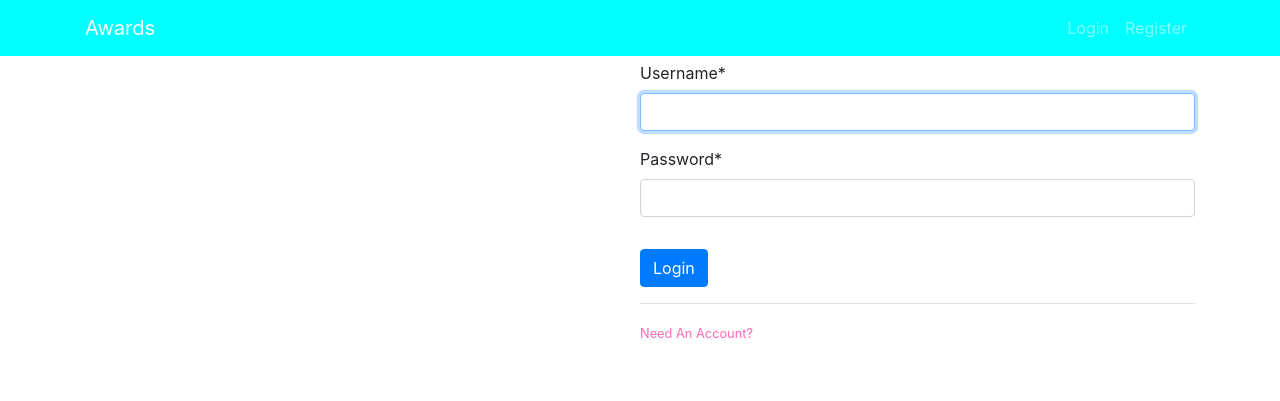
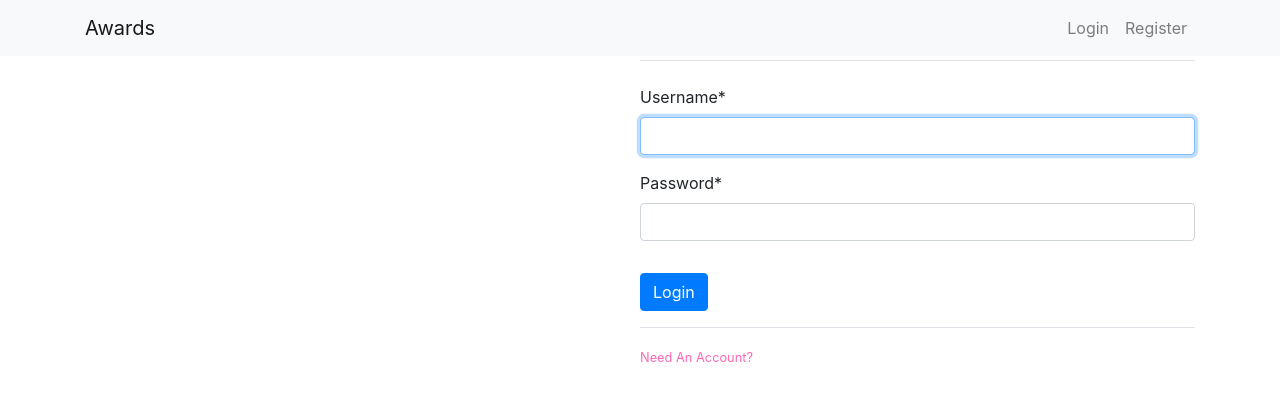
Before and after one commit to Nelsonkioko/Awards, a Django app: page / in a window 1280 px wide. Shown: the top 401 px of the page. Run offline with Django 3.2, Linux system fonts and the light colour scheme; some libraries are stand-ins or nearby versions.

Commit message:
change navbar

```diff
--- a/awards/static/Insta/main.css
+++ /dev/null
@@ -1,3 +0,0 @@
-a  {
-  color: #ffff;
-}
--- /dev/null
+++ b/awards/static/awards/main.css
@@ -0,0 +1,3 @@
+.link  {
+  color: hotpink;
+}
--- a/awards/templates/awards/base2.html
+++ b/awards/templates/awards/base2.html
@@ -11,7 +11,7 @@
     <link rel="stylesheet" href="https://maxcdn.bootstrapcdn.com/bootstrap/4.0.0/css/bootstrap.min.css" integrity="sha384-Gn5384xqQ1aoWXA+058RXPxPg6fy4IWvTNh0E263XmFcJlSAwiGgFAW/dAiS6JXm" crossorigin="anonymous">
 
     <link rel="stylesheet" type="text/css" href="{% static 'awards/main.css' %}">
-
+d
     {% if title %}
         <title>Awards {{ title }}</title>
     {% else %}
@@ -20,7 +20,7 @@
 </head>
 <body class="" style="background-image: url('');background-size: cover;background-attachment: fixed; background-repeat: no-repeat;">
     <header class="site-header">
-      <nav class="navbar navbar-expand-md navbar-dark bg-steel fixed-top" style="background-color: cyan">
+      <nav class="navbar navbar-expand-lg navbar-light bg-light fixed-top" style="background-color: cyan">
         <div class="container">
 {#            <img src="" alt="insta" height="40px">#}
           <a class="navbar-brand mr-4" href="{% url 'awards-home' %}">Awards</a>
@@ -35,12 +35,12 @@
             <!-- Navbar Right Side -->
             <div class="navbar-nav">
               {% if user.is_authenticated %}
-             <a class="nav-item nav-link" href="{% url 'login' %}">Login</a>
-                <a class="nav-item nav-link" href="{% url 'register' %}">Register</a>
+             <a class="nav-link" href="{% url 'login' %}">Login</a>
+                <a class="nav-link" href="{% url 'register' %}">Register</a>
 
               {% else %}
-                <a class="nav-item nav-link" href="{% url 'login' %}">Login</a>
-                <a class="nav-item nav-link" href="{% url 'register' %}">Register</a>
+                <a class="nav-link" href="{% url 'login' %}">Login</a>
+                <a class="nav-link" href="{% url 'register' %}">Register</a>
               {% endif %}
             </div>
           </div>
```
